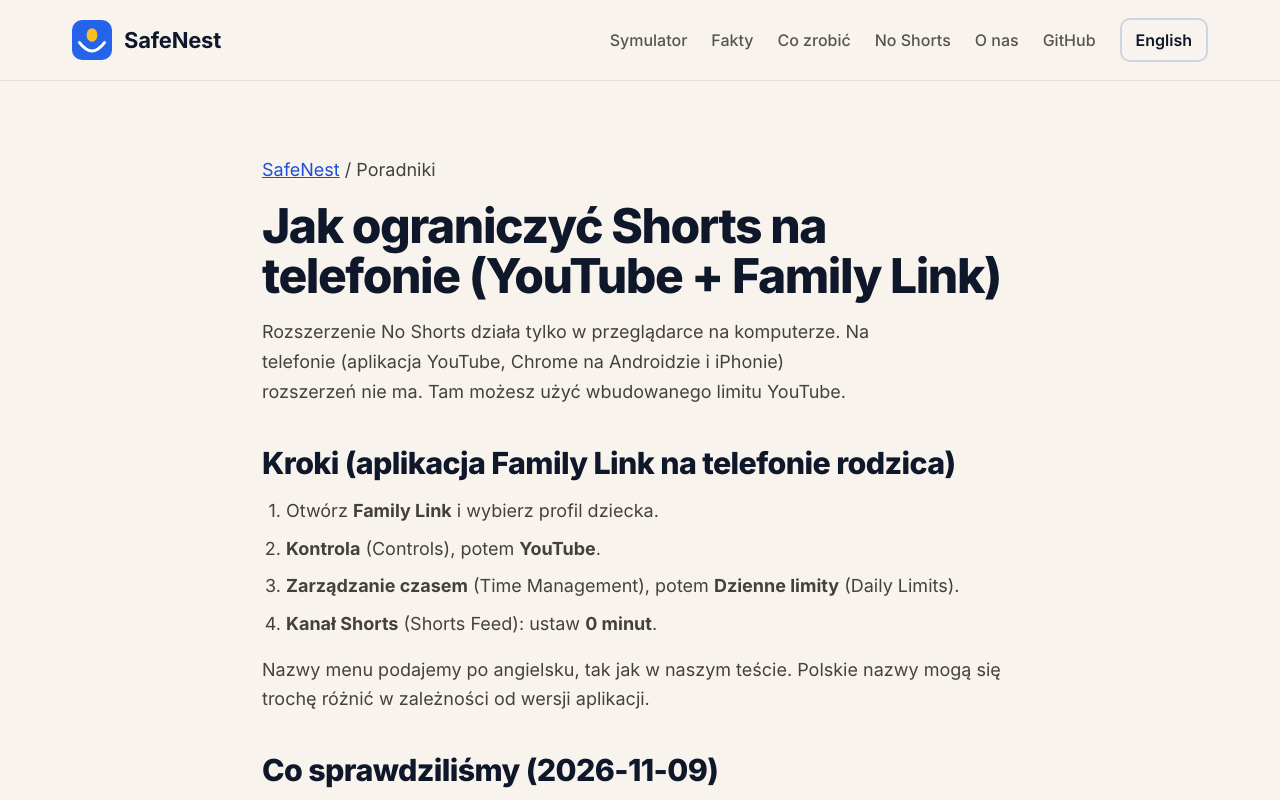
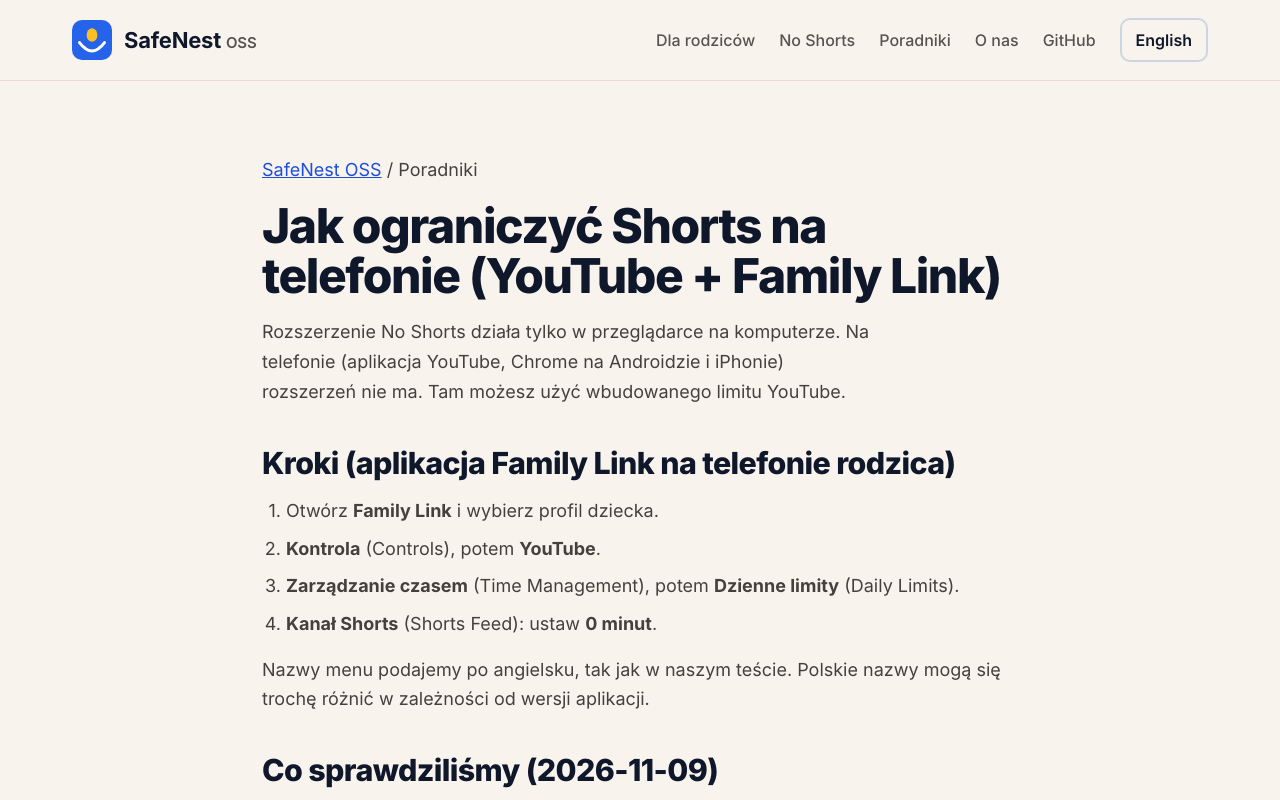
Before and after one commit to safenest-oss/safenest-oss.github.io, a plain HTML site: page pl/poradniki/limit-shorts-na-telefonie/index.html in a window 1280 px wide. Shown: the top 800 px of the page. Drawn offline with Linux system fonts and the light colour scheme.

Commit message:
fix: align Polish header with English (brand text, nav items)

```diff
--- a/pl/poradniki/limit-shorts-na-telefonie/index.html
+++ b/pl/poradniki/limit-shorts-na-telefonie/index.html
@@ -28,13 +28,13 @@
 <body>
 <a class="skip" href="#main">Przejdź do treści</a>
 <header class="site-header"><div class="wrap">
-<a class="brand" href="/pl/"><svg width="40" height="40" viewBox="0 0 48 48" role="img" aria-label="SafeNest"><rect width="48" height="48" rx="12" fill="#2563eb"/><ellipse cx="24" cy="18" rx="6.5" ry="8" fill="#fbbf24"/><path d="M9 27 Q24 47 39 27" fill="none" stroke="#ffffff" stroke-width="3.5" stroke-linecap="round"/><path d="M14 32 Q24 43 34 32" fill="none" stroke="#ffffff" stroke-width="3" stroke-linecap="round" opacity="0.7"/></svg><span>SafeNest</span></a>
-<nav class="nav" aria-label="Main"><a href="/pl/#symulator">Symulator</a><a href="/pl/#fakty">Fakty</a><a href="/pl/#dzialaj">Co zrobić</a><a href="/pl/no-shorts/">No Shorts</a><a href="/pl/o-nas/">O nas</a><a href="https://github.com/safenest-oss">GitHub</a><a class="lang" href="/guides/youtube-shorts-limit/" hreflang="en" lang="en">English</a></nav>
+<a class="brand" href="/pl/"><svg width="40" height="40" viewBox="0 0 48 48" role="img" aria-label="SafeNest"><rect width="48" height="48" rx="12" fill="#2563eb"/><ellipse cx="24" cy="18" rx="6.5" ry="8" fill="#fbbf24"/><path d="M9 27 Q24 47 39 27" fill="none" stroke="#ffffff" stroke-width="3.5" stroke-linecap="round"/><path d="M14 32 Q24 43 34 32" fill="none" stroke="#ffffff" stroke-width="3" stroke-linecap="round" opacity="0.7"/></svg><span>SafeNest <small>OSS</small></span></a>
+<nav class="nav" aria-label="Main"><a href="/pl/">Dla rodziców</a><a href="/pl/no-shorts/">No Shorts</a><a href="/pl/poradniki/limit-shorts-na-telefonie/">Poradniki</a><a href="/pl/o-nas/">O nas</a><a href="https://github.com/safenest-oss">GitHub</a><a class="lang" href="/guides/youtube-shorts-limit/" hreflang="en" lang="en">English</a></nav>
 </div></header>
 <main id="main">
 
 <div class="article"><div class="wrap">
-<p class="crumbs"><a href="/pl/">SafeNest</a> / Poradniki</p>
+<p class="crumbs"><a href="/pl/">SafeNest OSS</a> / Poradniki</p>
 <h1>Jak ograniczyć Shorts na telefonie (YouTube + Family Link)</h1>
 <p class="lead">Rozszerzenie No Shorts działa tylko w przeglądarce na komputerze. Na telefonie (aplikacja YouTube, Chrome na Androidzie i iPhonie) rozszerzeń nie ma. Tam możesz użyć wbudowanego limitu YouTube.</p>
 
```
Also changed, not shown: pl/index.html (+2 -2 lines), pl/no-shorts/index.html (+3 -3 lines), pl/o-nas/index.html (+3 -3 lines).
